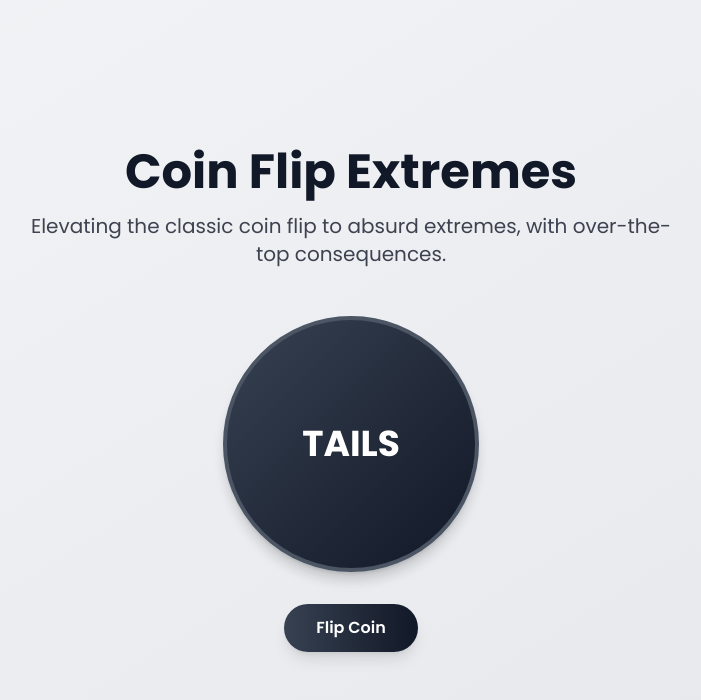
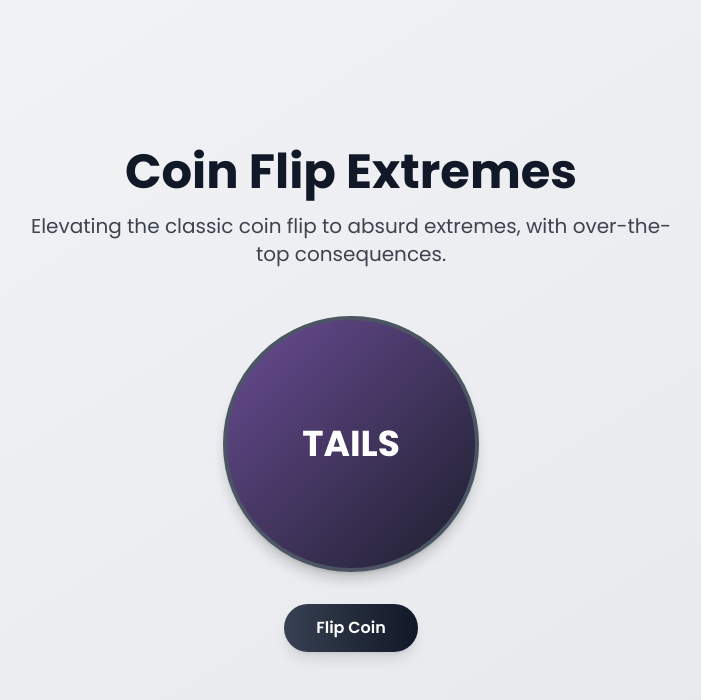
Before and after one commit to samrat-dt/playful-coin-journey, a React (Vite) app: page / in a window 1280 px wide. Shown: the top 700 px of the page, without its empty margins (289-990 px from the left). Built offline with nearby package versions, Linux system fonts and the light colour scheme.

Commit message:
Fix coin display sides
Update the Coin component to ensure one side displays "HEADS" and the other side displays "TAILS" correctly.
[skip gpt_engineer]

```diff
--- a/src/components/Coin.tsx
+++ b/src/components/Coin.tsx
@@ -44,7 +44,7 @@ export const Coin = ({ onFlipComplete }: CoinProps) => {
       >
         {/* Heads Side */}
         <div className={cn(
-          "absolute inset-0 rounded-full bg-gradient-to-br from-gray-200 to-white",
+          "absolute inset-0 rounded-full bg-heads-gradient",
           "flex items-center justify-center backface-hidden border-4 border-gray-300",
           "text-4xl font-bold text-gray-800 shadow-lg"
         )}>
@@ -53,7 +53,7 @@ export const Coin = ({ onFlipComplete }: CoinProps) => {
 
         {/* Tails Side */}
         <div className={cn(
-          "absolute inset-0 rounded-full bg-gradient-to-br from-gray-700 to-gray-900",
+          "absolute inset-0 rounded-full bg-tails-gradient",
           "flex items-center justify-center backface-hidden border-4 border-gray-600",
           "text-4xl font-bold text-white shadow-lg transform rotate-y-180"
         )}>
```
